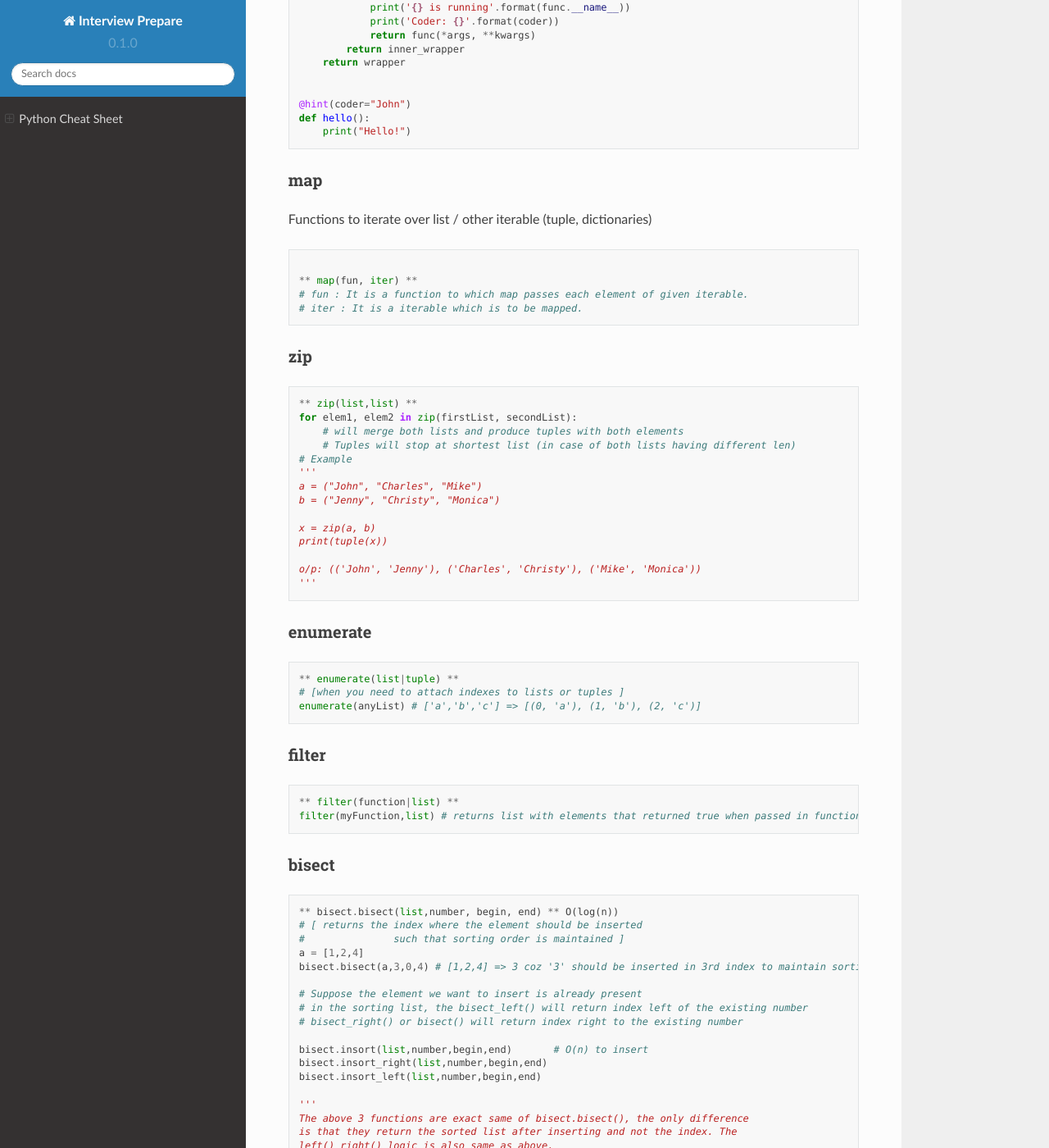
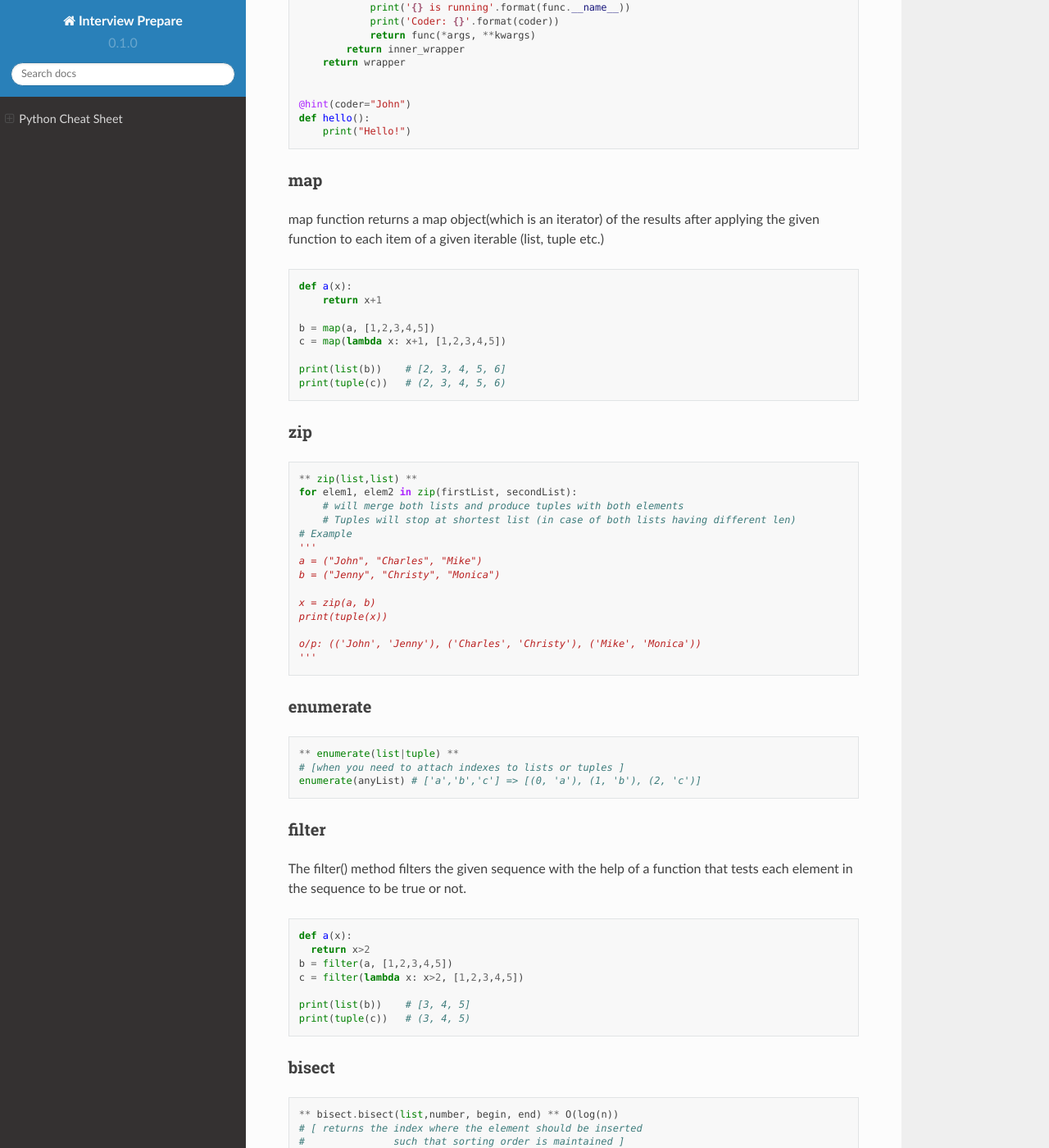
Before and after one commit to Raychen0617/Interview_prepare, a Sphinx documentation site: the page built from docs/source/LC/usage/python_usage.md, in a window 1280 px wide and 1400 px high, scrolled down 12292 px. Shown: the whole window at 82% size. Built offline with Sphinx 7.4.7 and the Read the Docs theme 2.0.0, drawn with Linux system fonts in a browser that asks for light colours; some of the changed text lies outside the part shown.

Commit message:
update_docs

````diff
--- a/docs/source/LC/usage/python_usage.md
+++ b/docs/source/LC/usage/python_usage.md
@@ -562,14 +562,17 @@ def hello():
 ```
 
 ### map
-
-Functions to iterate over list / other iterable (tuple, dictionaries)
+map function returns a map object(which is an iterator) of the results after applying the given function to each item of a given iterable (list, tuple etc.)
 
 ```python
+def a(x):
+    return x+1
 
-** map(fun, iter) **
-# fun : It is a function to which map passes each element of given iterable.
-# iter : It is a iterable which is to be mapped.
+b = map(a, [1,2,3,4,5])
+c = map(lambda x: x+1, [1,2,3,4,5])
+
+print(list(b))    # [2, 3, 4, 5, 6]
+print(tuple(c))   # (2, 3, 4, 5, 6)
 ```
 ### zip
 ```python
@@ -596,9 +599,15 @@ enumerate(anyList) # ['a','b','c'] => [(0, 'a'), (1, 'b'), (2, 'c')]
 ```
 
 ### filter
+The filter() method filters the given sequence with the help of a function that tests each element in the sequence to be true or not.
 ```python
-** filter(function|list) **
-filter(myFunction,list) # returns list with elements that returned true when passed in function
+def a(x):
+  return x>2
+b = filter(a, [1,2,3,4,5])
+c = filter(lambda x: x>2, [1,2,3,4,5])
+
+print(list(b))    # [3, 4, 5]
+print(tuple(c))   # (3, 4, 5)
 ```
 
 ### bisect
````
Also changed, not shown: other parts of docs/source/LC/usage/python_usage.md (+4 -0 lines).
